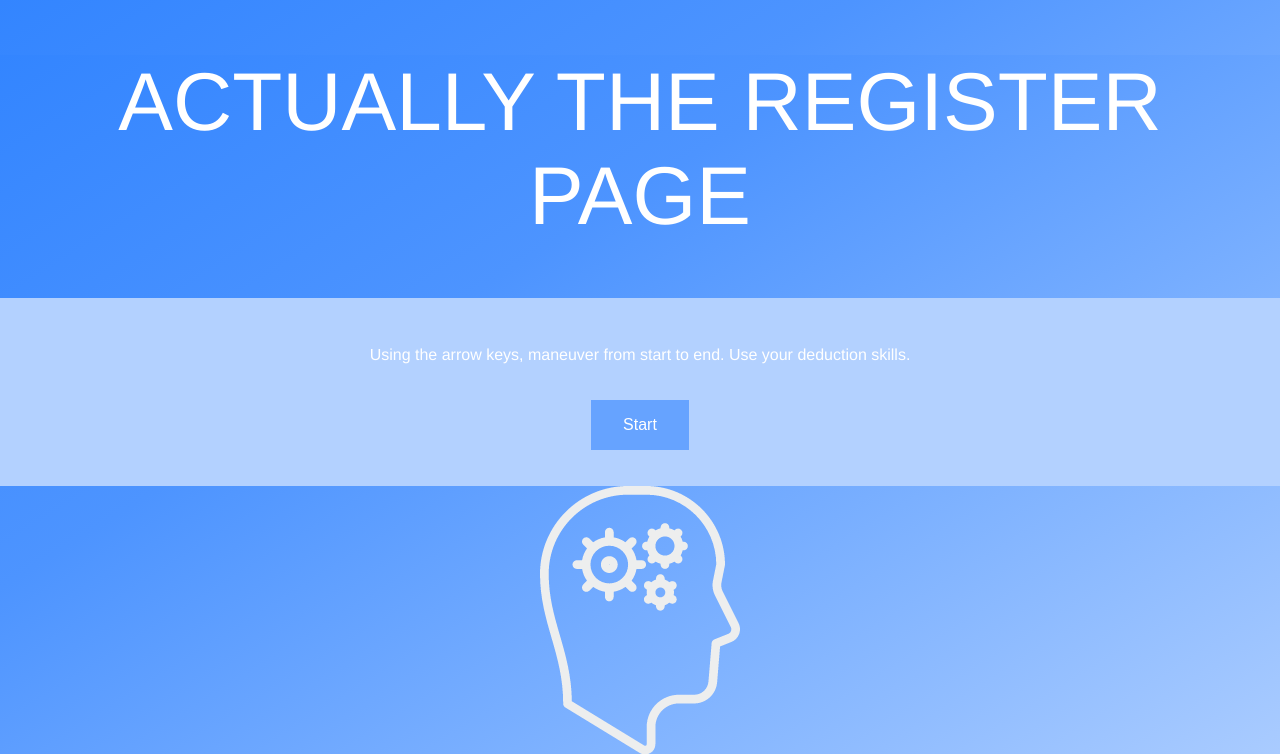
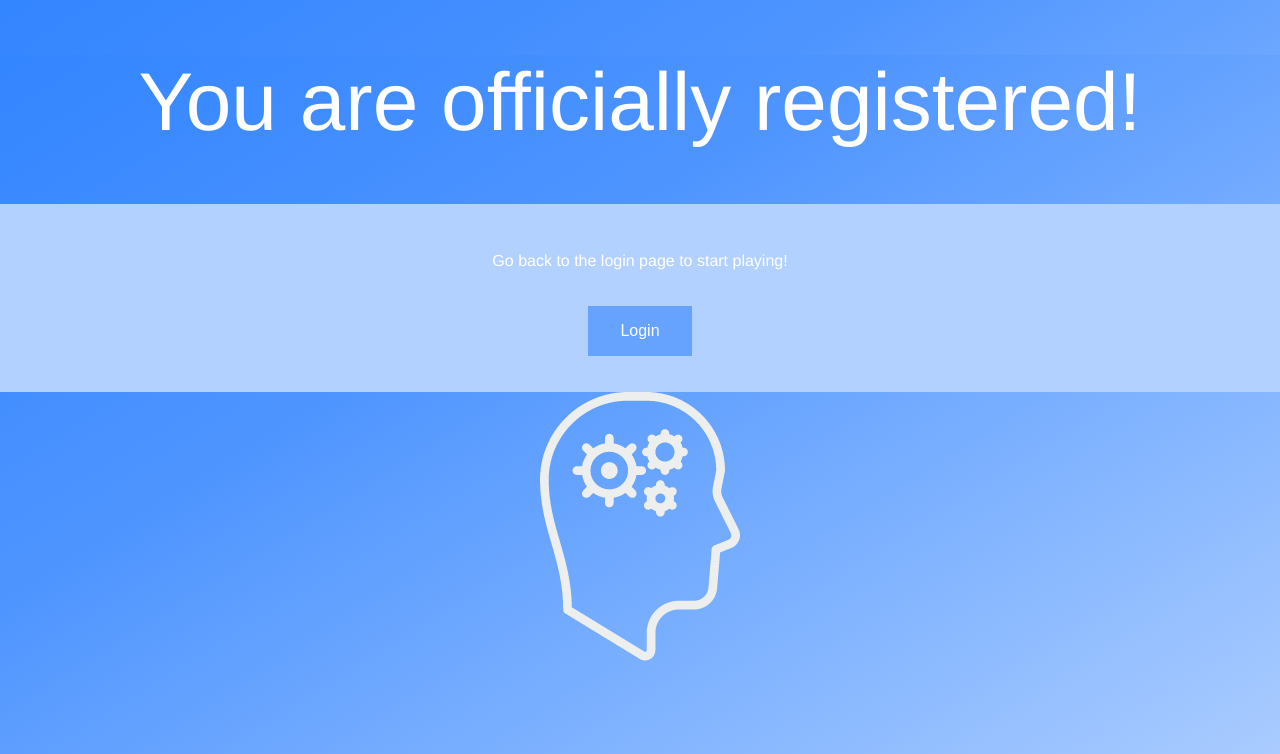
Before and after one commit to jackierose/Deductio-with-php-1480451880677, a PHP site: page /Registering/register.php in a window 1280 px wide. Shown: the top 754 px of the page. Run offline with PHP 8.4, Linux system fonts and the light colour scheme; the visitor is signed in with stand-in values (Sample User, id 1); some web fonts are replaced.

Commit message:
Some beats

```diff
--- a/Registering/register.php
+++ b/Registering/register.php
@@ -6,11 +6,11 @@
 	<link rel="stylesheet" href="style.css" />
 </head>
 <body>
-	<h1 class = "header">ACTUALLY THE REGISTER PAGE</h1>
+	<h1 class = "header">You are officially registered!</h1>
 	<div class = "mainHolder">
-		<p class= "description">Using the arrow keys, maneuver from start to end. Use your deduction skills.</p>
+		<p class= "description">Go back to the login page to start playing!</p>
 		<div class="buttonHolder">
-			<button class="start-button" onclick = "location.href='../level1/level1.html'" type = button>Start</button>
+			<button class="start-button" onclick = "location.href='..index.php'" type = button>Login</button>
 		</div>
 	</div>
 	<div class = "logodiv">
--- a/connective.php
+++ b/connective.php
@@ -57,7 +57,7 @@ function GetRegistered() {
 $ID = $_POST['uname'];
 $Password = $_POST['psw'];
 $result = mysqli_query($con, "INSERT INTO user_table VALUES('$ID','$Password', NULL)");
-echo "All Registered";
+header("Location: Registering/register.php")
 }
 
 
```
